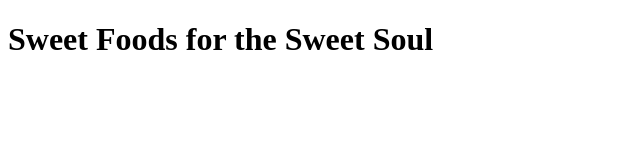
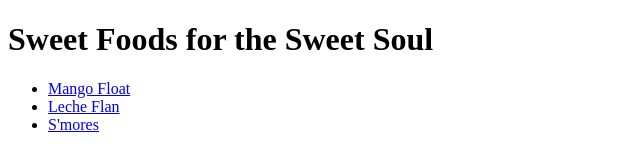
Before and after one commit to toeireishuman/odin-recipes, a plain HTML site: page index.html in a window 1280 px wide. Shown: the whole page, without its empty margins (0-640 px from the left). Drawn offline with Linux system fonts and the light colour scheme.

Commit message:
Update index.html

```diff
--- a/index.html
+++ b/index.html
@@ -6,5 +6,12 @@
     </head>
     <body>
         <h1>Sweet Foods for the Sweet Soul</h1>
+        <p>
+            <ul>
+                <li><a href="./recipes/mango_float.html">Mango Float</a></li>
+                <li><a href="./recipes/leche_flan.html"> Leche Flan</a></li>
+                <li><a href="./recipes/smores.html">S'mores</a></li>
+            </ul>
+        </p>
     </body>
 </html>
```
